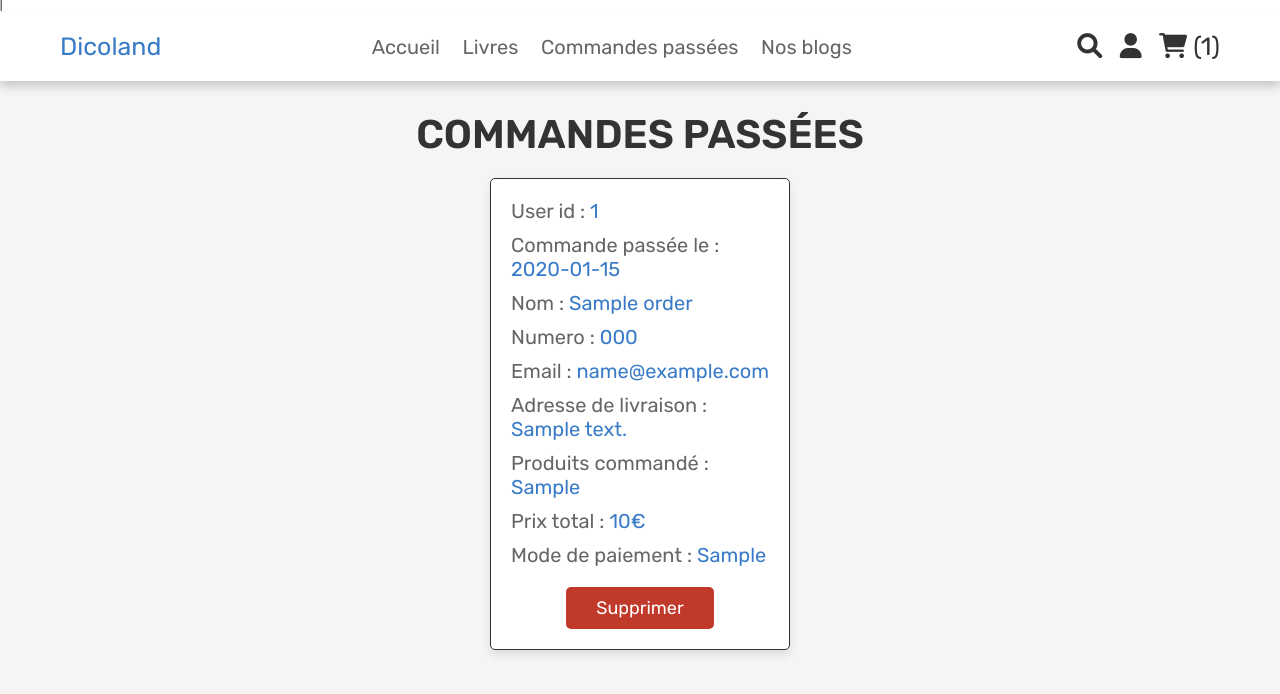
After one commit to K1roo/E5Shop_Dicoland, a PHP site: page /user_orders.php in a window 1280 px wide. The commit adds this page. Shown: the top 694 px of the page. Run offline with PHP 8.4, Linux system fonts and the light colour scheme; a user stored in the database is signed in; tables that the repository leaves empty hold one stand-in row (values such as "Sample post").

Commit message:
feat(User):  peut voir ses orders history

```diff
--- a/header.php
+++ b/header.php
@@ -23,7 +23,7 @@ if(isset($message)){
          <nav class="navbar">
             <a href="home.php">Accueil</a>
             <a href="shop.php">Livres</a>
-            <a href="#reviews">Avis Client</a>
+            <a href="user_orders.php">Commandes passées</a>
             <a href="#blogs">Nos blogs</a>
         </nav>
 
--- /dev/null
+++ b/user_orders.php
@@ -0,0 +1,76 @@
+<?php
+
+include 'config.php';
+
+session_start();
+
+$user_id = $_SESSION['user_id'];
+
+if(!isset($user_id)){
+   header('location:login.php');
+}
+
+
+
+
+?>
+
+<!DOCTYPE html>
+<html lang="en">
+<head>
+   <meta charset="UTF-8">
+   <meta http-equiv="X-UA-Compatible" content="IE=edge">
+   <meta name="viewport" content="width=device-width, initial-scale=1.0">
+   <title>Commandes</title>
+
+   <!-- cdn link  -->
+   <link rel="stylesheet" href="https://cdnjs.cloudflare.com/ajax/libs/font-awesome/6.0.0/css/all.min.css">
+
+   <link rel="stylesheet" href="css/admin_style.css">
+   <link rel="stylesheet" href="css/style.css">
+
+</head>
+<body>
+
+<?php include 'header.php'; ?>
+
+<section class="orders">
+
+   <h1 class="title">Commandes passées</h1>
+
+   <div class="box-container">
+      <?php
+      $select_orders = mysqli_query($conn, "SELECT * FROM `orders` where user_id") or die('query failed');
+      if(mysqli_num_rows($select_orders) > 0){
+         while($fetch_orders = mysqli_fetch_assoc($select_orders)){
+      ?>
+      <div class="box">
+         <p> User id : <span><?php echo $fetch_orders['user_id']; ?></span> </p>
+         <p> Commande passée le : <span><?php echo $fetch_orders['placed_on']; ?></span> </p>
+         <p> Nom : <span><?php echo $fetch_orders['name']; ?></span> </p>
+         <p> Numero : <span><?php echo $fetch_orders['number']; ?></span> </p>
+         <p> Email : <span><?php echo $fetch_orders['email']; ?></span> </p>
+         <p> Adresse de livraison  : <span><?php echo $fetch_orders['address']; ?></span> </p>
+         <p> Produits commandé : <span><?php echo $fetch_orders['total_products']; ?></span> </p>
+         <p> Prix total : <span><?php echo $fetch_orders['total_price']; ?>€</span> </p>
+         <p> Mode de paiement : <span><?php echo $fetch_orders['method']; ?></span> </p>
+         <form action="" method="post">
+            <input type="hidden" name="order_id" value="<?php echo $fetch_orders['id']; ?>">
+            <a href="admin_orders.php?delete=<?php echo $fetch_orders['id']; ?>" onclick="return confirm('Voulez vous supprimer la commande ?');" class="delete-btn">Supprimer</a>
+         </form>
+      </div>
+      <?php
+         }
+      }else{
+         echo '<p class="empty">pas de commande a afficher :/</p>';
+      }
+      ?>
+   </div>
+
+</section>
+
+
+<script src="js/admin_script.js"></script>
+
+</body>
+</html>
```
